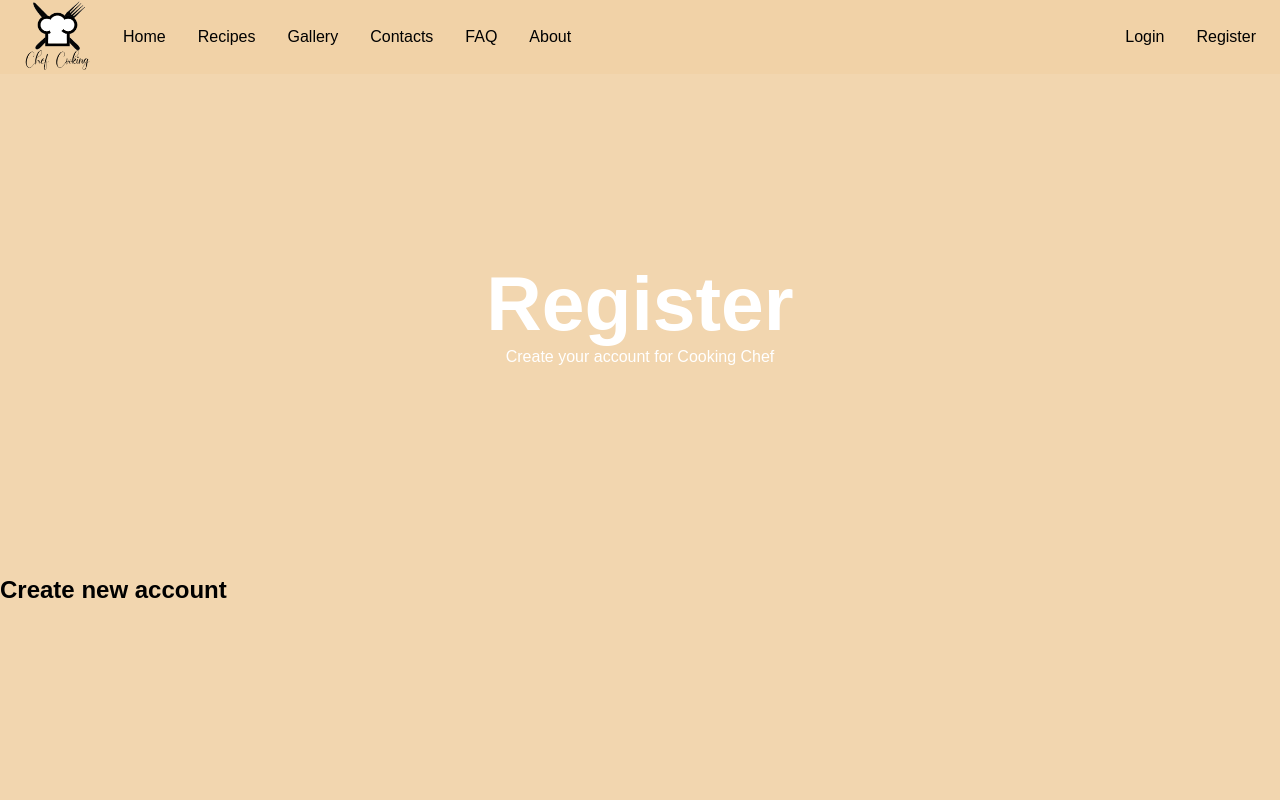
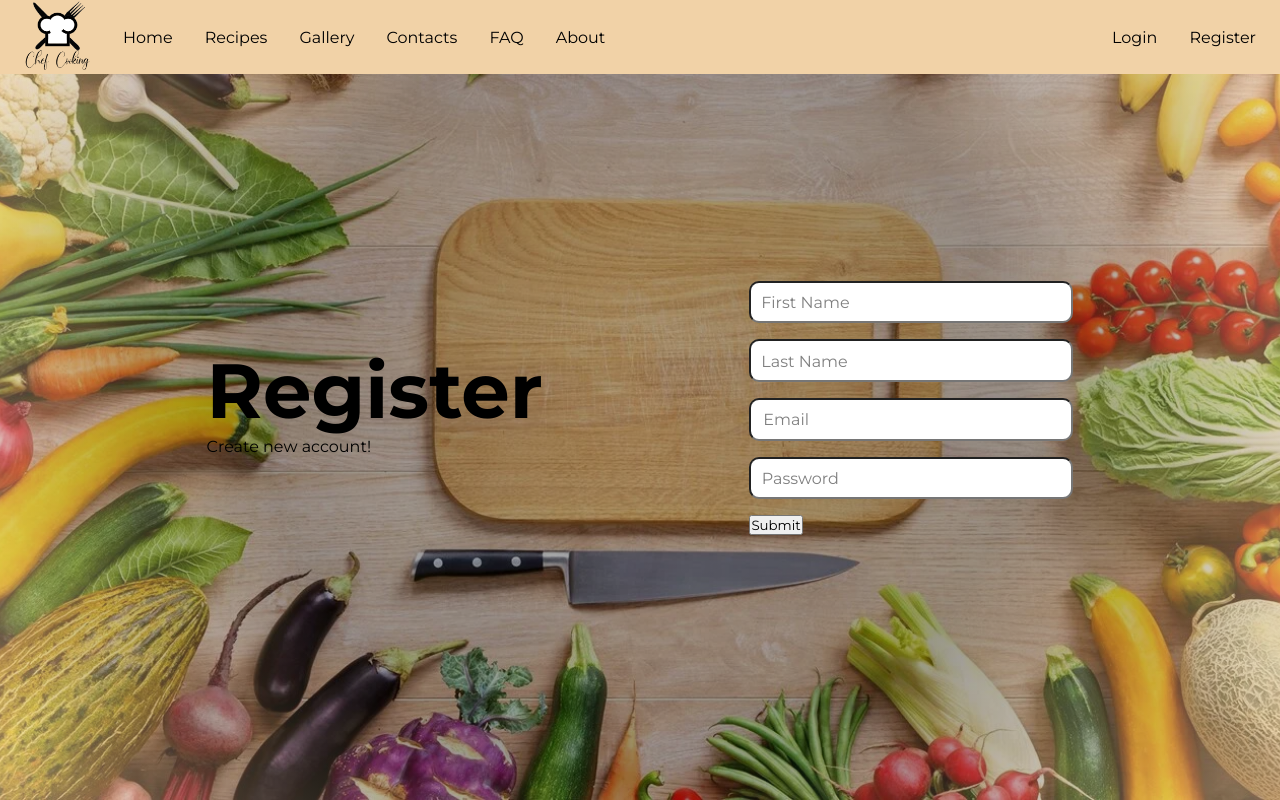
Before and after one commit to Golden-Smoke/Webi, a plain HTML site: page src/register.html in a window 1280 px wide. Drawn offline with Linux system fonts and the light colour scheme.

Commit message:
Updating Register Page

```diff
--- /dev/null
+++ b/scripts/register.js
@@ -0,0 +1,13 @@
+const fields = document.querySelectorAll('.form-field')
+
+fields.forEach(field =>{
+    const placeholder = field.querySelector('.placeholder')
+    const input_value = field.querySelector('.input-field').value
+    field.addEventListener('focusin',() =>{
+        placeholder.classList.add('focused')
+    })
+
+    field.addEventListener('focusout',() =>{
+        if(input_value)  placeholder.classList.remove('focused')
+    })
+})
--- a/src/register.html
+++ b/src/register.html
@@ -4,8 +4,14 @@
     <meta charset="UTF-8">
     <meta http-equiv="X-UA-Compatible" content="IE=edge">
     <meta name="viewport" content="width=device-width, initial-scale=1.0">
+    <link rel="apple-touch-icon" href="../images/main/favicon.ico">
+    <link rel="preconnect" href="https://fonts.googleapis.com">
+    <link rel="preconnect" href="https://fonts.gstatic.com" crossorigin>
+    <link href="https://fonts.googleapis.com/css2?family=Montserrat:wght@200;400;600;700;900&display=swap" rel="stylesheet">
+    <link rel="stylesheet" href="../styles/register.css">
     <link rel="stylesheet" href="../styles/general.css">
-    <link rel="stylesheet" href="../styles/register.css">
+    <script src="../scripts/register.js" defer></script>
+    <script src="../scripts/layout.js" defer></script>
     <title>Chef Cooking - Register</title>
 </head>
 <body>
@@ -18,10 +24,10 @@
                 </div>
                 <ul class="nav-menu">
                     <li class="nav-link">
-                        <a href="#">Home</a>
+                        <a href="./index.html">Home</a>
                    </li>
                    <li class="nav-link">
-                        <a href="#recipes">Recipes</a>
+                        <a href="./index.html#recipes">Recipes</a>
                    </li>
                    <li class="nav-link">
                         <a href="./gallery.html">Gallery</a>
@@ -30,7 +36,7 @@
                          <a href="./contacts.html">Contacts</a>
                    </li>
                    <li class="nav-link">
-                        <a href="#faq">FAQ</a>
+                        <a href="./index.html#faq">FAQ</a>
                    </li>
                    <li class="nav-link">
                     <a href="./about.html">About</a>
@@ -50,19 +56,13 @@
                 </div>
             </div>
         </nav>
-        <div class="hero-cont-wrapper">
-            <div class="hero-cont">
-                <h1>Register</h1>
-                <p>Create your account for Cooking Chef</p>
-            </div>
-        </div>
         <div class="login">
             <div class="login-black-wrap"></div>
             <div class="login-container">
                 <div>
                     <img class="login-img" src="../images/main/logo.webp" width="70px" height="70px" alt="cook-logo.svg">
                 </div>
-                <form action="" class="login-form" method="post">
+                <form action="" class="login-form">
                     <input class="login-input" type="email" placeholder="Email" tabindex="-1">
                     <input class="login-input" type="password" placeholder="Password" tabindex="-1">
                 </form>
@@ -72,7 +72,32 @@
         </div>
     </header>
     <main>
-        <h2>Create new account</h2>
+        <div class="reg-wrapper">
+            <div class="reg-info">
+                 <h1>Register</h1>
+                <p>Create new account!</p>
+            </div>
+            <form action="" method="post">
+                <div class="form-field">
+                    <input class="input-field" type="text" required>
+                    <span class="placeholder">First Name</span>
+                </div>
+                <div class="form-field">
+                    <input class="input-field" type="text" required>
+                    <span class="placeholder">Last Name</span>
+                </div>
+                <div class="form-field">
+                    <input class="input-field" type="email" required>
+                    <span class="placeholder">Email</span>
+                </div>
+                <div class="form-field">
+                    <input class="input-field" type="password" required>
+                    <span class="placeholder">Password</span>
+                </div>
+                <button type="submit">Submit</button>
+            </form>
+        </div>
     </main>
+
 </body>
 </html>
--- a/styles/general.css
+++ b/styles/general.css
@@ -260,7 +260,7 @@ footer *{color:var(--clr-primary);}
      }
      .nav-wrapper.scroll-down{translate:0}
 }
-@media screen and (max-width:730px) {
+@media screen and (max-width:800px) {
     .ham-wrapper{display:block; }
     .nav-menu{ display:none;}
     .nav-wrapper{justify-content: space-between;}
--- a/styles/register.css
+++ b/styles/register.css
@@ -1,16 +1,58 @@
-/* body{background-size:cover;background-repeat: no-repeat;}
-@media  screen and (max-width:928px) {
+body{
+    min-block-size: 100vh;
+    background-size: cover;
+}
+@media screen and (max-width:930px) {
     body{
-        background-image:radial-gradient(circle at center,rgba(0,0,0,0.3),rgba(0,0,0,0.4),rgb(241 210 167 / 0.5)),url('../images/main/reg-back.webp');
+        background-image:radial-gradient(circle at center,rgba(0,0,0,0.3),rgba(0,0,0,0.4),rgb(241 210 167 / 0.5)),url('../images/main/cook-hero-img-650w.webp');
     }
 }
-
-@media screen and (max-width:1280px) {
+@media screen and (min-width:930px) and (max-width:1280px) {
     body{
-        background-image:radial-gradient(circle at center,rgba(0,0,0,0.3),rgba(0,0,0,0.4),rgb(241 210 167 / 0.5)),url('../images/main/reg-back.webp');
+        background-image:radial-gradient(circle at center,rgba(0,0,0,0.3),rgba(0,0,0,0.4),rgb(241 210 167 / 0.5)),url('../images/main/cook-hero-img-920w.webp');
+        background-position:center 30%;
     }
 }
 @media screen and (min-width:1280px){
     body{
-        background-image:radial-gradient(circle at center,rgba(0,0,0,0.3),rgba(0,0,0,0.4),rgb(241 210 167 / 0.5)),url('../images/main/reg-back.webp');
-    }} */
+        background-image:radial-gradient(circle at center,rgba(0,0,0,0.3),rgba(0,0,0,0.4),rgb(241 210 167 / 0.5)),url('../images/main/cook-hero-img-1400w.webp');
+        background-position:center 30%;
+    }
+}
+
+
+.reg-wrapper{
+    block-size:100vh;
+    display:flex;
+    align-items: center;
+    justify-content: space-evenly;
+}
+.form-field{
+    position:relative;
+    margin-block:1rem;
+    border-radius: 10px;
+}
+.input-field{
+    inline-size:100%;
+    block-size:100%;
+    display:block;
+    font-size:1.5rem;
+    padding:.2em .5em;
+    border-radius: inherit;
+}
+.placeholder{
+    position: absolute;
+    z-index:2;
+    pointer-events: none;
+    color:grey;
+    top:50%;
+    left:5%;
+    translate:-5% -50%;
+    transition:top 250ms,left 250ms,scale 250ms;
+}
+.placeholder.focused{
+    top:0;
+    left:2%;
+    color:black;
+    scale:.8;
+}
```
Also changed, not shown: src/index.html (+1 -1 lines), images/main/reg-back.webp (deleted).
